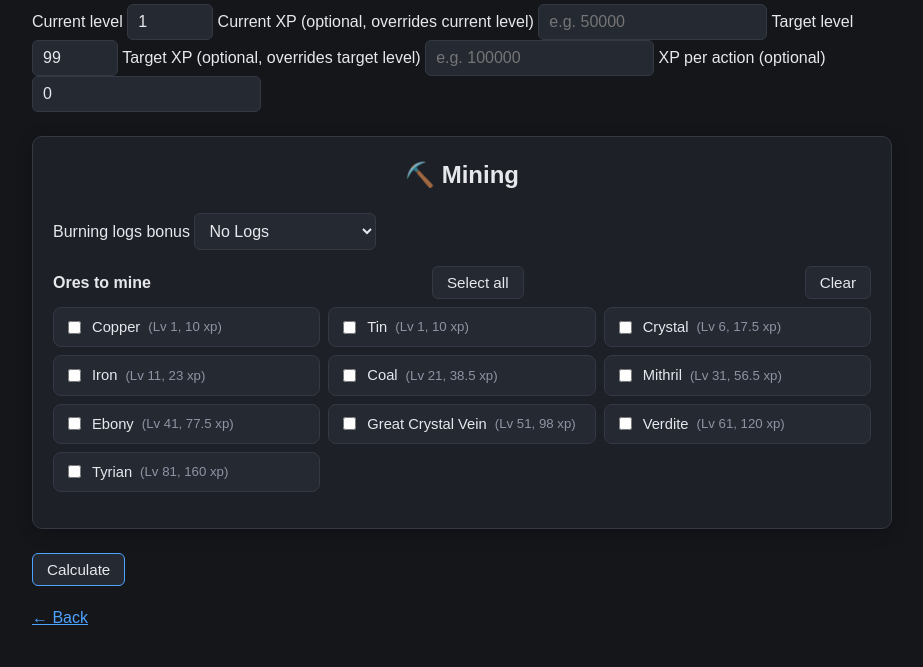
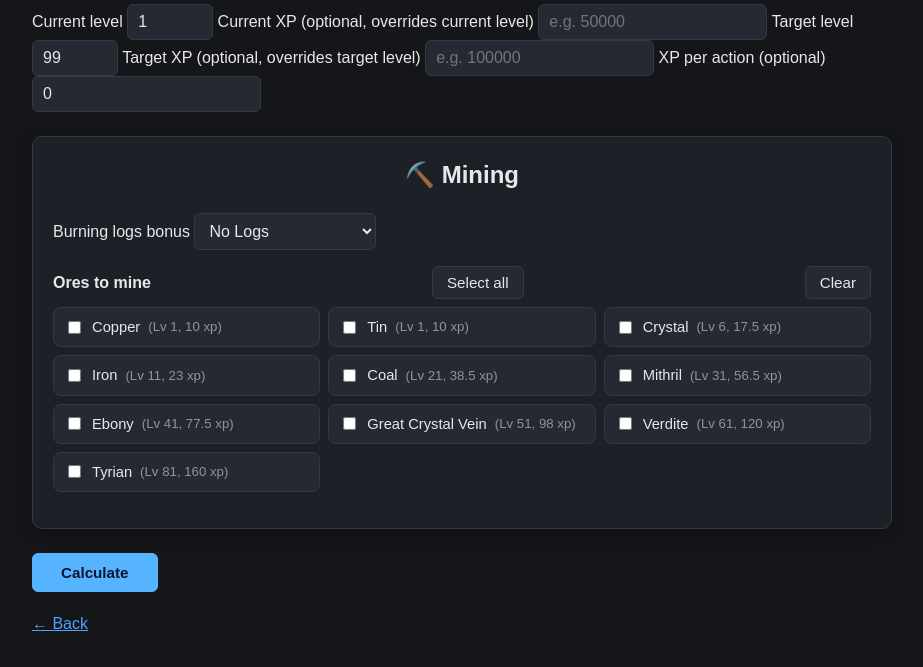
Before and after one commit to Aldaphne7799/GameWiki, a plain HTML site: page calculator.html in a window 1280 px wide. In both pictures the pointer is over the button "Calculate". Shown: the part 135-802 px from the top of the page, without its empty margins (178-1101 px from the left). Drawn offline with Linux system fonts and the light colour scheme.

Commit message:
Restore CSS theme and layout styles

```diff
--- a/styles.css
+++ b/styles.css
@@ -99,7 +99,7 @@ button:hover {
   border-color: var(--accent);
 }
 
-#calculateBtn,
+#calcBtn,
 button[type="submit"] {
   background: var(--accent);
   border-color: var(--accent);
@@ -108,7 +108,7 @@ button[type="submit"] {
   padding: 10px 28px;
 }
 
-#calculateBtn:hover,
+#calcBtn:hover,
 button[type="submit"]:hover {
   filter: brightness(1.1);
 }
```
